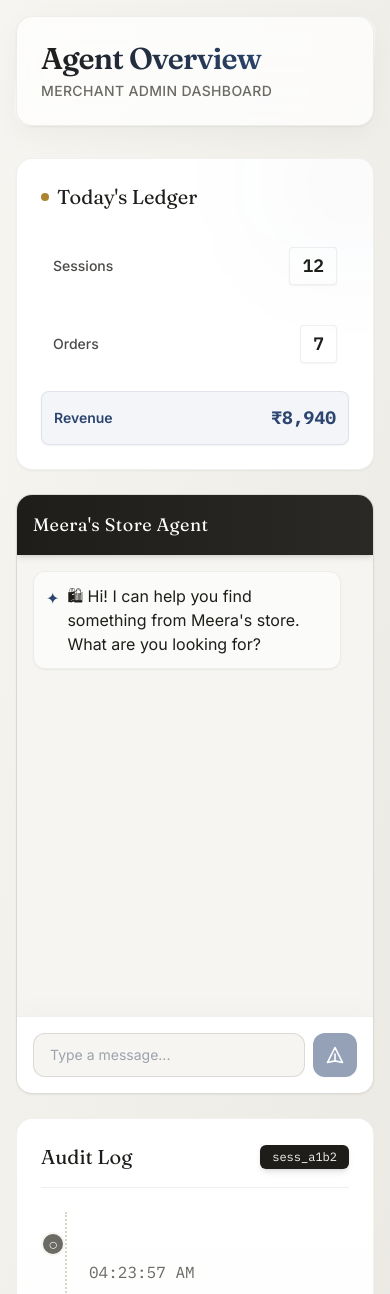
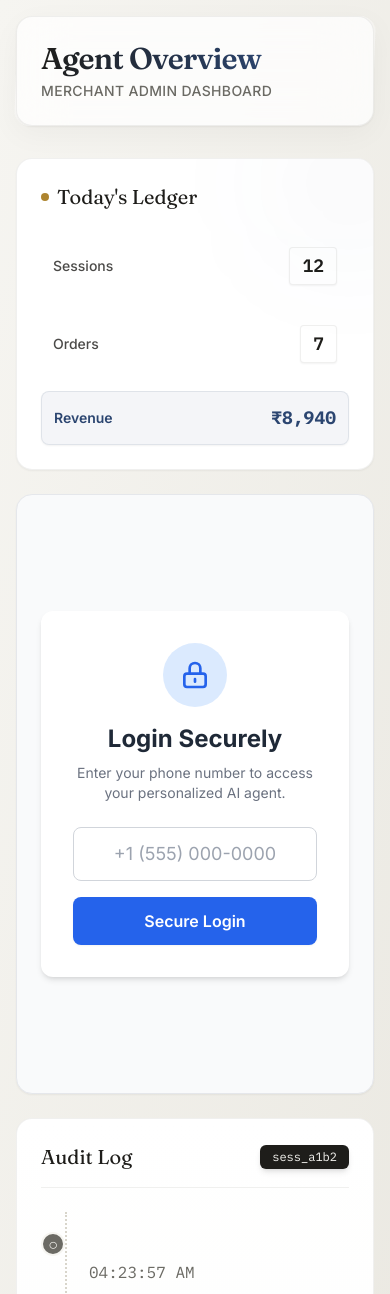
Before and after one commit to Devendra2005-n/agentic-commerce, a React (Vite) app in the folder frontend/: page / in a window 390 px wide. Shown: the top 1294 px of the page. Built offline with nearby package versions, Linux system fonts and the light colour scheme.

Commit message:
Add Phone Number login screen for secure multi-tenant sessions

```diff
--- a/frontend/src/components/EmbeddedChat.tsx
+++ b/frontend/src/components/EmbeddedChat.tsx
@@ -1,8 +1,10 @@
 import React, { useState } from 'react';
 
 export default function EmbeddedChat({ onTimelineUpdate }: { onTimelineUpdate: (ev: any) => void }) {
+  const [phoneNumber, setPhoneNumber] = useState('');
+  const [isLoggedIn, setIsLoggedIn] = useState(false);
   const [messages, setMessages] = useState<any[]>([
-    { type: 'system', text: "🛍 Hi! I can help you find something from Meera's store. What are you looking for?" }
+    { type: 'system', text: "👋 Hi! I can help you find something from Meera's store. What are you looking for?" }
   ]);
   const [input, setInput] = useState('');
   const [expandedReason, setExpandedReason] = useState<number | null>(null);
@@ -19,20 +21,20 @@ export default function EmbeddedChat({ onTimelineUpdate }: { onTimelineUpdate: (
       const response = await fetch('https://agentic-commerce-qgvc.onrender.com/api/chat', {
         method: 'POST',
         headers: { 'Content-Type': 'application/json' },
-        body: JSON.stringify({ message: userMsg })
+        body: JSON.stringify({ message: userMsg, buyer_ref: phoneNumber })
       });
       const data = await response.json();
       setMessages(prev => [...prev, { type: data.type, text: data.text, payload: data }]);
 
       // Update Dashboard Timeline dynamically based on agent action!
       if (data.type === 'catalog_results') {
-        onTimelineUpdate({ desc: 'Catalog search executed (2 matches)', type: 'check', checks: ['✓ sku_exists', '✓ price_matches'] });
+        onTimelineUpdate({ desc: 'Catalog search executed', type: 'check', checks: ['✅ sku_exists', '✅ price_matches'] });
       } else if (data.type === 'upsell_prompt') {
-        onTimelineUpdate({ desc: `Upsell proposed: ${data.upsell_item.title}`, type: 'check', reason: data.reason_rendered, checks: ['✓ upsell_attempt_cap', "✓ reason_req'd"] });
+        onTimelineUpdate({ desc: `Upsell proposed`, type: 'check', reason: data.reason_rendered, checks: ['✅ upsell_attempt_cap', "✅ reason_req'd"] });
       } else if (data.type === 'checkout_confirm') {
-        onTimelineUpdate({ desc: 'Checkout verified by Guardrail', type: 'check', checks: ['✓ order_ceiling (₹1399 ≤ ₹5000)'] });
+        onTimelineUpdate({ desc: 'Checkout verified by Guardrail', type: 'check', checks: ['✅ order_ceiling'] });
       } else if (data.type === 'payment_success') {
-        onTimelineUpdate({ desc: 'Webhook: payment.captured ✓ verified', type: 'success' });
+        onTimelineUpdate({ desc: 'Webhook: payment.captured ✅ verified', type: 'success' });
       }
 
     } catch (err) {
@@ -46,6 +48,33 @@ export default function EmbeddedChat({ onTimelineUpdate }: { onTimelineUpdate: (
     setInput('');
     await sendTextToAgent(currentInput);
   };
+
+  if (!isLoggedIn) {
+    return (
+      <div className="h-[600px] flex flex-col items-center justify-center bg-gray-50 p-6 border border-gray-200 rounded-2xl shadow-sm">
+        <div className="bg-white p-8 rounded-xl shadow-md text-center max-w-sm w-full">
+          <div className="w-16 h-16 bg-blue-100 rounded-full flex items-center justify-center mx-auto mb-4">
+            <svg className="w-8 h-8 text-blue-600" fill="none" stroke="currentColor" viewBox="0 0 24 24"><path strokeLinecap="round" strokeLinejoin="round" strokeWidth={2} d="M12 15v2m-6 4h12a2 2 0 002-2v-6a2 2 0 00-2-2H6a2 2 0 00-2 2v6a2 2 0 002 2zm10-10V7a4 4 0 00-8 0v4h8z" /></svg>
+          </div>
+          <h2 className="text-2xl font-bold text-gray-800 mb-2">Login Securely</h2>
+          <p className="text-gray-500 mb-6 text-sm">Enter your phone number to access your personalized AI agent.</p>
+          <form onSubmit={(e) => { e.preventDefault(); if (phoneNumber.trim().length > 5) setIsLoggedIn(true); }}>
+            <input
+              type="tel"
+              placeholder="+1 (555) 000-0000"
+              className="w-full px-4 py-3 border border-gray-300 rounded-lg focus:ring-2 focus:ring-blue-500 focus:border-blue-500 transition-all mb-4 outline-none text-center text-lg"
+              value={phoneNumber}
+              onChange={(e) => setPhoneNumber(e.target.value)}
+              required
+            />
+            <button type="submit" className="w-full bg-blue-600 hover:bg-blue-700 text-white font-semibold py-3 px-4 rounded-lg transition-colors shadow-sm">
+              Secure Login
+            </button>
+          </form>
+        </div>
+      </div>
+    );
+  }
 
   return (
     <div className="flex flex-col h-[600px] bg-paper border border-ink-faint/20 rounded-2xl shadow-sm overflow-hidden">
```
